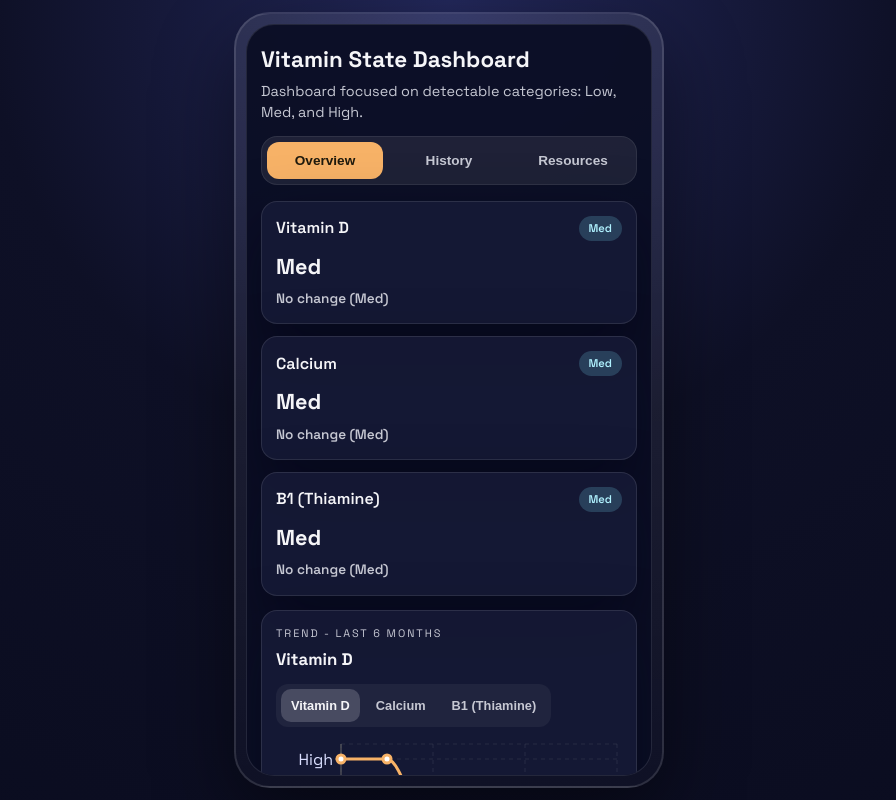
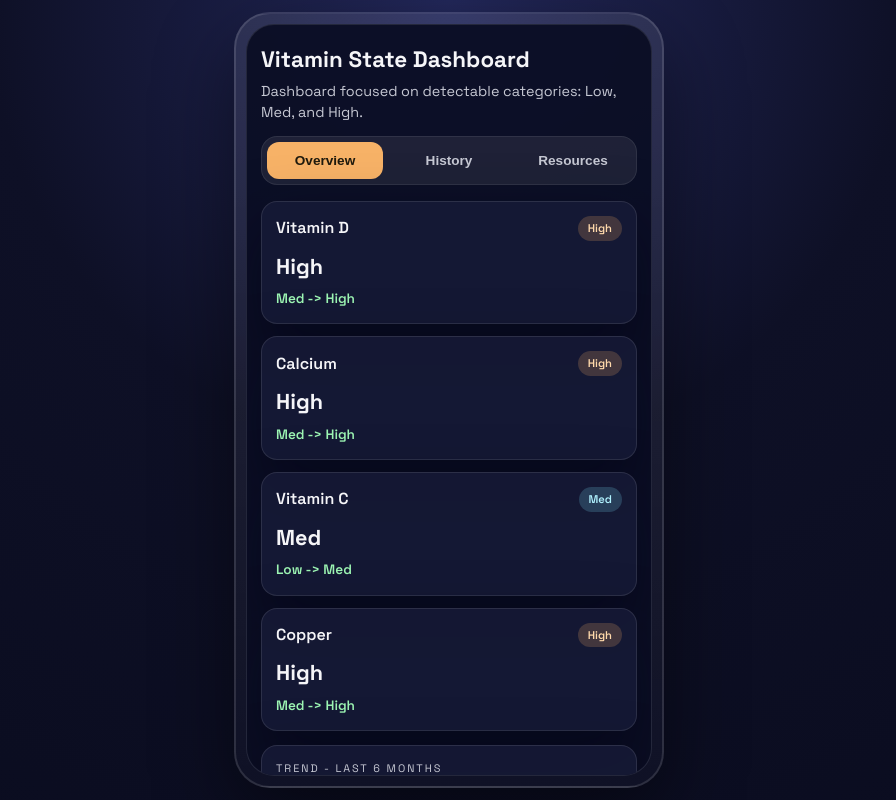
Before and after one commit to ashleykaring/systems-vitamin-dashboard, a React (Vite) app: page / in a window 1280 px wide. Shown: the whole page, without its empty margins (191-1087 px from the left). Built offline with nearby package versions, Linux system fonts and the light colour scheme.

Commit message:
add new vitamin

```diff
--- a/src/App.tsx
+++ b/src/App.tsx
@@ -22,7 +22,13 @@ import {
 type Section = "overview" | "history" | "resources";
 type SortKey = "date" | VitaminKey | "notes";
 
-const metricTabs: VitaminKey[] = ["vitaminD", "calcium", "thiamine"];
+const metricTabs: VitaminKey[] = ["vitaminD", "calcium", "vitaminC", "copper"];
+const metricColors: Record<VitaminKey, string> = {
+  vitaminD: "#f7b267",
+  calcium: "#7bdff2",
+  vitaminC: "#f25f5c",
+  copper: "#9e7bff",
+};
 
 const timeRanges = [
   { key: "30d", label: "30d", days: 30 },
@@ -109,20 +115,18 @@ const toChartRow = (row: Reading) => ({
   date: row.date,
   vitaminDScore: levelScore[row.vitaminD.level],
   calciumScore: levelScore[row.calcium.level],
-  thiamineScore: levelScore[row.thiamine.level],
+  vitaminCScore: levelScore[row.vitaminC.level],
+  copperScore: levelScore[row.copper.level],
 });
 
-const isMetricKey = (value: string): value is VitaminKey =>
-  metricTabs.includes(value as VitaminKey);
+const isMetricKey = (value: string): value is VitaminKey => metricTabs.includes(value as VitaminKey);
 
 export default function App() {
   const [section, setSection] = useState<Section>("overview");
   const [overviewMetric, setOverviewMetric] = useState<VitaminKey>("vitaminD");
   const [rangeKey, setRangeKey] = useState<(typeof timeRanges)[number]["key"]>("6m");
   const [selectedMetrics, setSelectedMetrics] = useState<VitaminKey[]>([
-    "vitaminD",
-    "calcium",
-    "thiamine",
+    ...metricTabs,
   ]);
   const [showGuides, setShowGuides] = useState(true);
   const [sortKey, setSortKey] = useState<SortKey>("date");
@@ -271,7 +275,7 @@ export default function App() {
                     <Line
                       type="monotone"
                       dataKey={getScoreKey(overviewMetric)}
-                      stroke="#f7b267"
+                      stroke={metricColors[overviewMetric]}
                       strokeWidth={3}
                       dot={{ r: 4 }}
                       activeDot={{ r: 6 }}
@@ -300,9 +304,9 @@ export default function App() {
                   <thead>
                     <tr>
                       <th>Date</th>
-                      <th>Vitamin D</th>
-                      <th>Calcium</th>
-                      <th>B1 (Thiamine)</th>
+                      {metricTabs.map((metric) => (
+                        <th key={metric}>{vitaminMeta[metric].label}</th>
+                      ))}
                       <th>Notes</th>
                     </tr>
                   </thead>
@@ -310,21 +314,13 @@ export default function App() {
                     {recentRows.map((row) => (
                       <tr key={row.date}>
                         <td>{formatDate(row.date)}</td>
-                        <td>
-                          <span className={`status-pill status-${row.vitaminD.level}`}>
-                            {formatState(row.vitaminD)}
+                        {metricTabs.map((metric) => (
+                          <td key={metric}>
+                            <span className={`status-pill status-${row[metric].level}`}>
+                              {formatState(row[metric])}
                             </span>
                           </td>
-                        <td>
-                          <span className={`status-pill status-${row.calcium.level}`}>
-                            {formatState(row.calcium)}
-                          </span>
-                        </td>
-                        <td>
-                          <span className={`status-pill status-${row.thiamine.level}`}>
-                            {formatState(row.thiamine)}
-                          </span>
-                        </td>
+                        ))}
                         <td>{row.notes ?? "--"}</td>
                       </tr>
                     ))}
@@ -415,36 +411,19 @@ export default function App() {
                         }}
                       />
                       <Legend />
-                      {selectedMetrics.includes("vitaminD") && (
+                      {metricTabs
+                        .filter((metric) => selectedMetrics.includes(metric))
+                        .map((metric) => (
                           <Line
+                            key={metric}
                             type="monotone"
-                          dataKey={getScoreKey("vitaminD")}
-                          name={vitaminMeta.vitaminD.label}
-                          stroke="#f7b267"
+                            dataKey={getScoreKey(metric)}
+                            name={vitaminMeta[metric].label}
+                            stroke={metricColors[metric]}
                             strokeWidth={3}
                             dot={{ r: 3 }}
                           />
-                      )}
-                      {selectedMetrics.includes("calcium") && (
-                        <Line
-                          type="monotone"
-                          dataKey={getScoreKey("calcium")}
-                          name={vitaminMeta.calcium.label}
-                          stroke="#7bdff2"
-                          strokeWidth={3}
-                          dot={{ r: 3 }}
-                        />
-                      )}
-                      {selectedMetrics.includes("thiamine") && (
-                        <Line
-                          type="monotone"
-                          dataKey={getScoreKey("thiamine")}
-                          name={vitaminMeta.thiamine.label}
-                          stroke="#f25f5c"
-                          strokeWidth={3}
-                          dot={{ r: 3 }}
-                        />
-                      )}
+                        ))}
                       {showGuides && (
                         <>
                           <ReferenceLine y={1.5} stroke="rgba(255,255,255,0.28)" strokeDasharray="4 6" />
@@ -471,15 +450,12 @@ export default function App() {
                         <th onClick={() => handleSort("date")}>
                           Date {sortKey === "date" ? (sortDir === "asc" ? "^" : "v") : ""}
                         </th>
-                        <th onClick={() => handleSort("vitaminD")}>
-                          Vitamin D {sortKey === "vitaminD" ? (sortDir === "asc" ? "^" : "v") : ""}
+                        {metricTabs.map((metric) => (
+                          <th key={metric} onClick={() => handleSort(metric)}>
+                            {vitaminMeta[metric].label}{" "}
+                            {sortKey === metric ? (sortDir === "asc" ? "^" : "v") : ""}
                           </th>
-                        <th onClick={() => handleSort("calcium")}>
-                          Calcium {sortKey === "calcium" ? (sortDir === "asc" ? "^" : "v") : ""}
-                        </th>
-                        <th onClick={() => handleSort("thiamine")}>
-                          B1 {sortKey === "thiamine" ? (sortDir === "asc" ? "^" : "v") : ""}
-                        </th>
+                        ))}
                         <th onClick={() => handleSort("notes")}>
                           Notes {sortKey === "notes" ? (sortDir === "asc" ? "^" : "v") : ""}
                         </th>
@@ -489,21 +465,13 @@ export default function App() {
                       {sortedRows.map((row) => (
                         <tr key={row.date}>
                           <td>{formatDate(row.date)}</td>
-                          <td>
-                            <span className={`status-pill status-${row.vitaminD.level}`}>
-                              {formatState(row.vitaminD)}
+                          {metricTabs.map((metric) => (
+                            <td key={metric}>
+                              <span className={`status-pill status-${row[metric].level}`}>
+                                {formatState(row[metric])}
                               </span>
                             </td>
-                          <td>
-                            <span className={`status-pill status-${row.calcium.level}`}>
-                              {formatState(row.calcium)}
-                            </span>
-                          </td>
-                          <td>
-                            <span className={`status-pill status-${row.thiamine.level}`}>
-                              {formatState(row.thiamine)}
-                            </span>
-                          </td>
+                          ))}
                           <td>{row.notes ?? "--"}</td>
                         </tr>
                       ))}
--- a/src/data.ts
+++ b/src/data.ts
@@ -1,4 +1,4 @@
-export type VitaminKey = "vitaminD" | "calcium" | "thiamine";
+export type VitaminKey = "vitaminD" | "calcium" | "vitaminC" | "copper";
 
 export type Level = "low" | "med" | "high";
 
@@ -10,7 +10,8 @@ export type Reading = {
   date: string;
   vitaminD: MetricState;
   calcium: MetricState;
-  thiamine: MetricState;
+  vitaminC: MetricState;
+  copper: MetricState;
   notes?: string;
 };
 
@@ -45,15 +46,26 @@ export const vitaminMeta: Record<
       "Pair with vitamin D habits to support uptake.",
     ],
   },
-  thiamine: {
-    label: "B1 (Thiamine)",
+  vitaminC: {
+    label: "Vitamin C",
     targetState: "Med",
     description:
-      "Thiamine helps convert food into energy and supports nerve function. Status tracking highlights category transitions and consistency.",
+      "Vitamin C supports immune defense, collagen production, and antioxidant balance. Status tracking highlights category transitions and consistency.",
     tips: [
-      "Include whole grains, legumes, and seeds.",
-      "Limit excessive alcohol, which can lower status.",
-      "Use fortified options when dietary consistency drops.",
+      "Include citrus, berries, peppers, and broccoli regularly.",
+      "Favor fresh or lightly cooked produce to preserve content.",
+      "Use food-first routines and only supplement when needed.",
+    ],
+  },
+  copper: {
+    label: "Copper",
+    targetState: "Med",
+    description:
+      "Copper supports iron metabolism, connective tissue formation, and nervous system function. Category tracking shows whether status is Low, Med, or High over time.",
+    tips: [
+      "Include shellfish, nuts, seeds, and legumes regularly.",
+      "Avoid excessive zinc-only supplementation without guidance.",
+      "Use balanced multinutrient routines when intake is inconsistent.",
     ],
   },
 };
@@ -62,85 +74,98 @@ export const readings: Reading[] = [
   {
     date: "2025-02-12",
     vitaminD: { level: "low" },
-    calcium: { level: "med" },
-    thiamine: { level: "low" },
+    calcium: { level: "low" },
+    vitaminC: { level: "low" },
+    copper: { level: "med" },
     notes: "Initial baseline",
   },
   {
     date: "2025-03-15",
     vitaminD: { level: "med" },
-    calcium: { level: "med" },
-    thiamine: { level: "med" },
+    calcium: { level: "low" },
+    vitaminC: { level: "med" },
+    copper: { level: "low" },
   },
   {
     date: "2025-04-12",
     vitaminD: { level: "med" },
     calcium: { level: "med" },
-    thiamine: { level: "med" },
+    vitaminC: { level: "high" },
+    copper: { level: "med" },
     notes: "Added vitamin D supplement",
   },
   {
     date: "2025-05-17",
-    vitaminD: { level: "med" },
+    vitaminD: { level: "high" },
     calcium: { level: "med" },
-    thiamine: { level: "med" },
+    vitaminC: { level: "high" },
+    copper: { level: "high" },
   },
   {
     date: "2025-06-14",
-    vitaminD: { level: "med" },
-    calcium: { level: "med" },
-    thiamine: { level: "med" },
+    vitaminD: { level: "high" },
+    calcium: { level: "high" },
+    vitaminC: { level: "med" },
+    copper: { level: "high" },
     notes: "Increased outdoor activity",
   },
   {
     date: "2025-07-12",
     vitaminD: { level: "med" },
-    calcium: { level: "med" },
-    thiamine: { level: "med" },
+    calcium: { level: "high" },
+    vitaminC: { level: "low" },
+    copper: { level: "med" },
   },
   {
     date: "2025-08-16",
     vitaminD: { level: "high" },
     calcium: { level: "med" },
-    thiamine: { level: "med" },
+    vitaminC: { level: "low" },
+    copper: { level: "low" },
   },
   {
     date: "2025-09-14",
     vitaminD: { level: "high" },
-    calcium: { level: "med" },
-    thiamine: { level: "high" },
+    calcium: { level: "low" },
+    vitaminC: { level: "high" },
+    copper: { level: "low" },
   },
   {
     date: "2025-10-12",
-    vitaminD: { level: "med" },
+    vitaminD: { level: "low" },
     calcium: { level: "med" },
-    thiamine: { level: "med" },
+    vitaminC: { level: "med" },
+    copper: { level: "med" },
     notes: "Travel period",
   },
   {
     date: "2025-11-16",
     vitaminD: { level: "med" },
-    calcium: { level: "med" },
-    thiamine: { level: "med" },
+    calcium: { level: "high" },
+    vitaminC: { level: "high" },
+    copper: { level: "high" },
   },
   {
     date: "2025-12-14",
-    vitaminD: { level: "med" },
-    calcium: { level: "med" },
-    thiamine: { level: "med" },
+    vitaminD: { level: "low" },
+    calcium: { level: "high" },
+    vitaminC: { level: "med" },
+    copper: { level: "high" },
   },
   {
     date: "2026-01-11",
     vitaminD: { level: "med" },
     calcium: { level: "med" },
-    thiamine: { level: "med" },
+    vitaminC: { level: "low" },
+    copper: { level: "med" },
     notes: "Routine adjusted",
   },
   {
     date: "2026-02-08",
-    vitaminD: { level: "med" },
-    calcium: { level: "med" },
-    thiamine: { level: "med" },
+    vitaminD: { level: "high" },
+    calcium: { level: "high" },
+    vitaminC: { level: "med" },
+    copper: { level: "high" },
     notes: "Latest check-in",
   },
 ];
```
Lines whose indentation alone changed are shown as unchanged.
